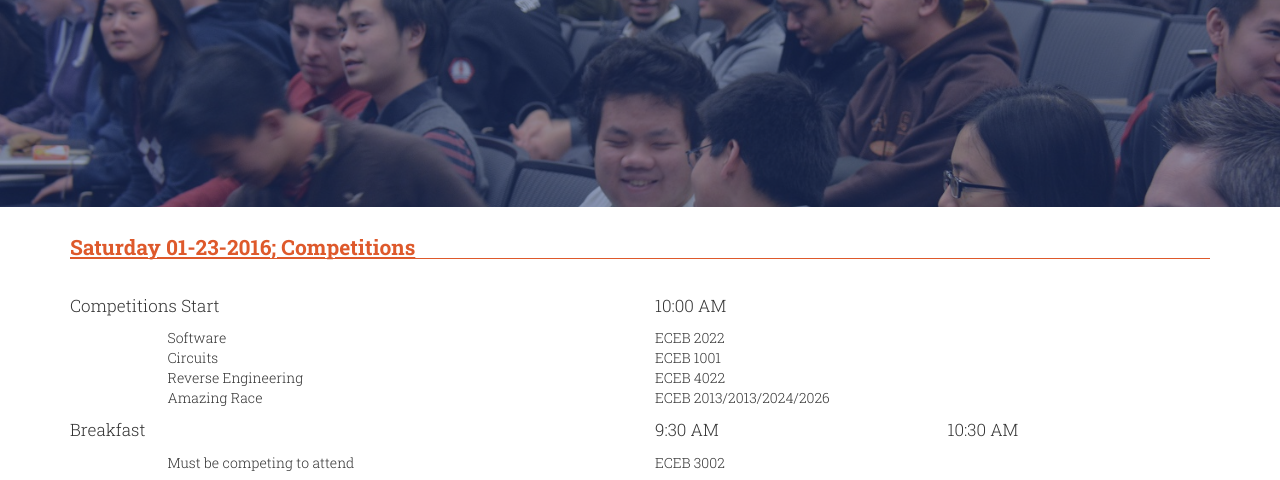
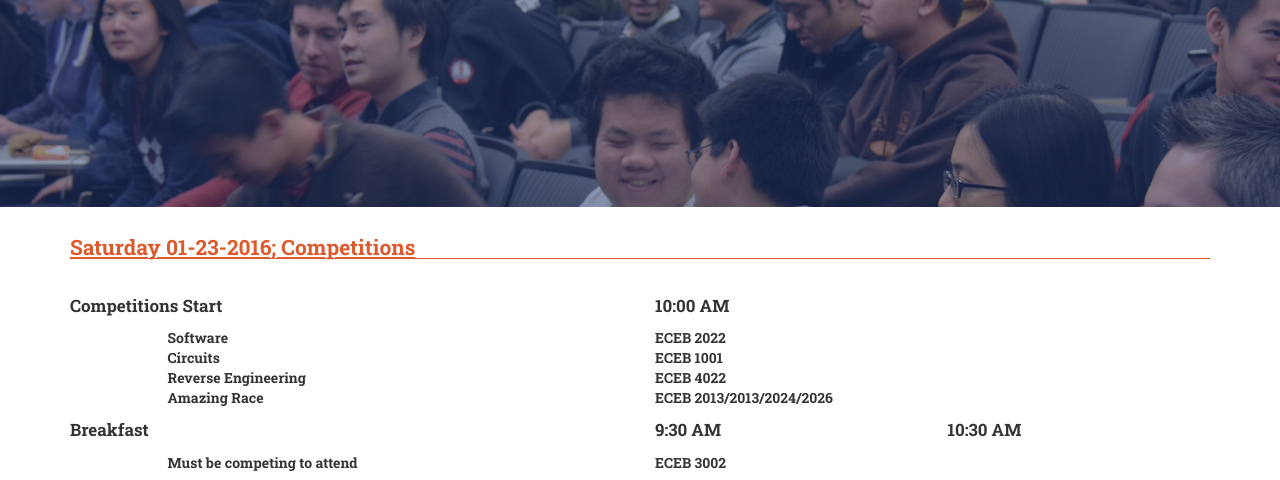
Before and after one commit to ecepulse/pulse.ece.illinois.edu, a plain HTML site: page schedule.html in a window 1280 px wide. Shown: the part 313-793 px from the top of the page. Drawn offline with nearby package versions, Linux system fonts and the light colour scheme.

```diff
--- a/assets/pulse.css
+++ b/assets/pulse.css
@@ -256,6 +256,7 @@ body, html {
 .scheduleRow {
     font-size: 17px;
     padding: 5px 0;
+    font-weight: bold;
 }
 
 .scheduleRow:focus,
@@ -267,6 +268,7 @@ body, html {
     margin-left: 8.33333333%;
     font-size: 14px;
     margin-top: 10px;
+    font-weight: default;
 }
 
 /* Mobile only */
```
